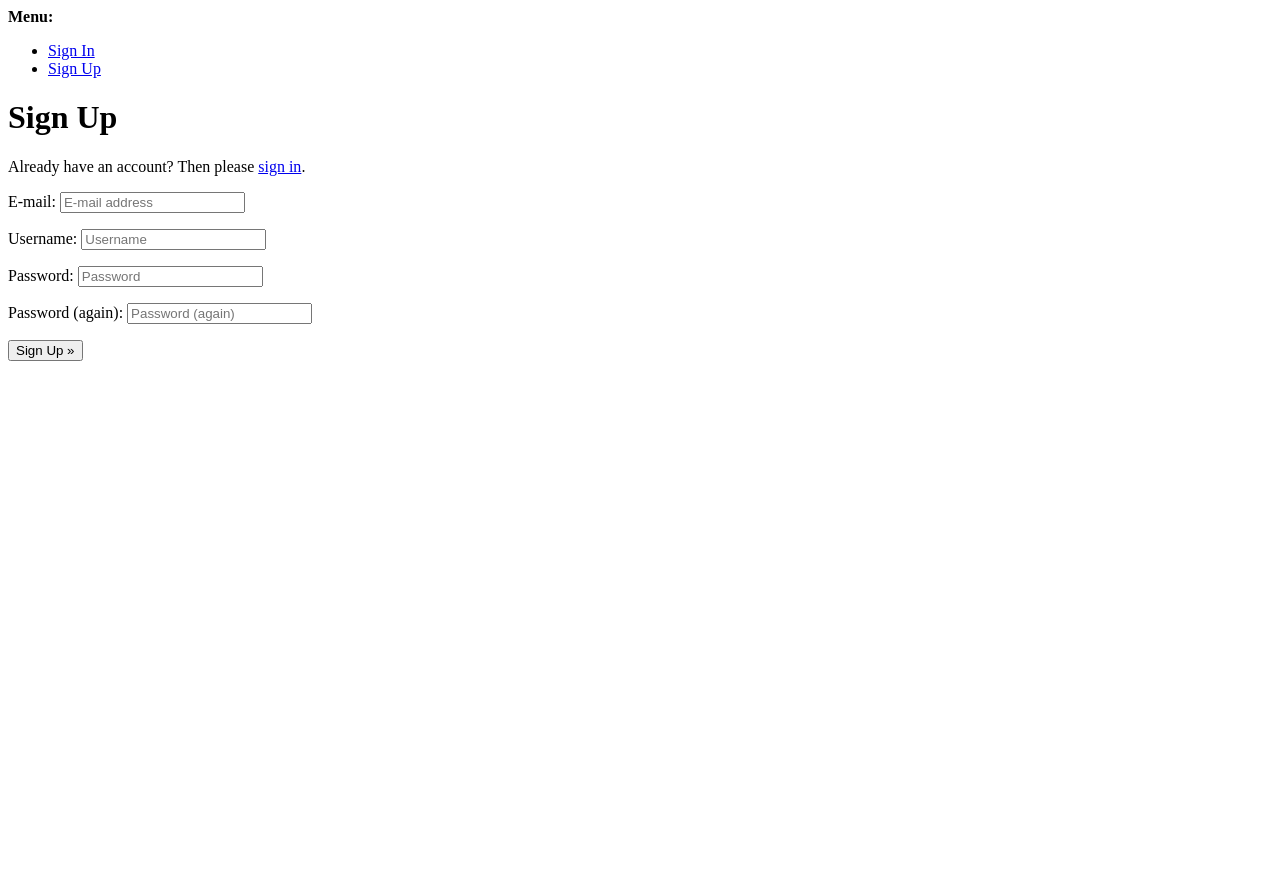
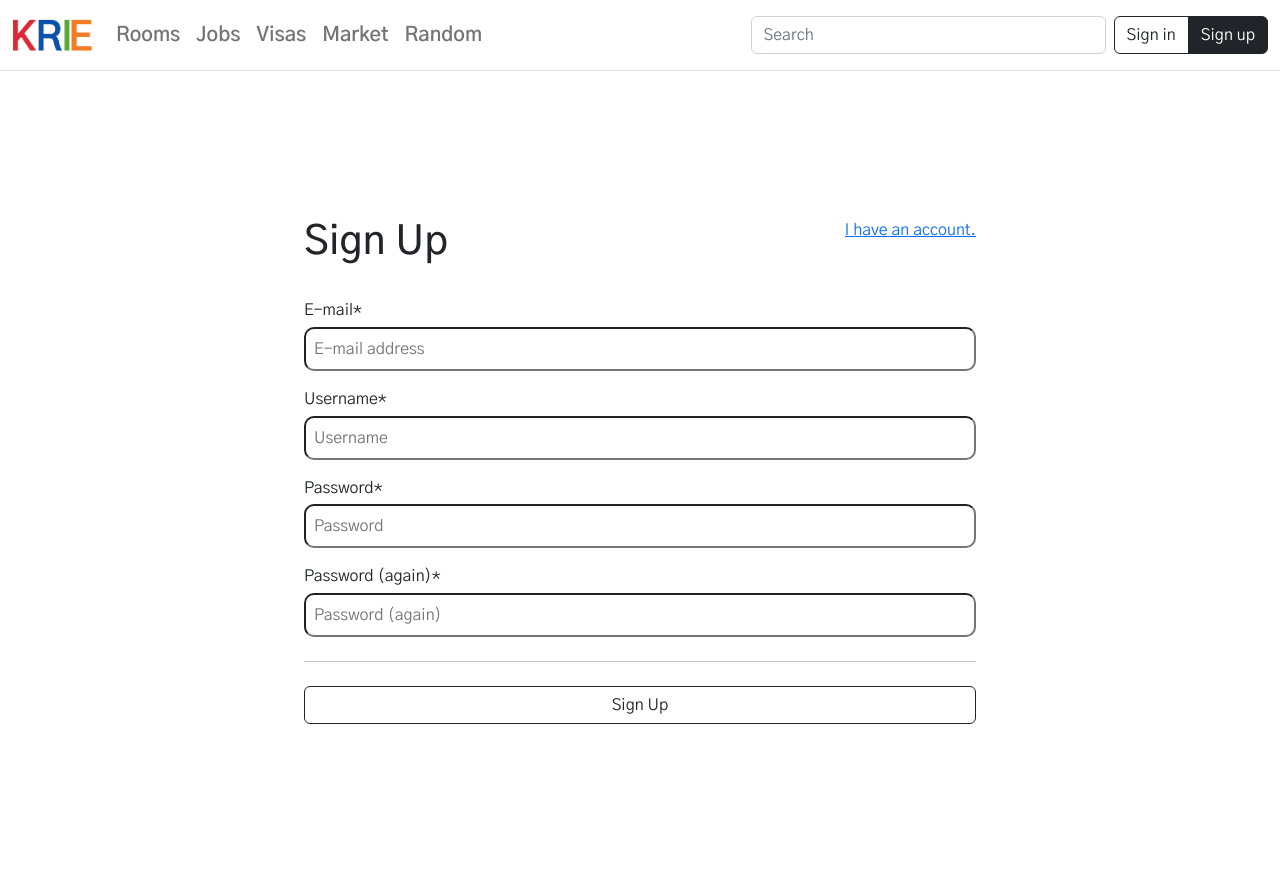
Before and after one commit to sejungkwak/krie, a Django app: page /accounts/signup/ in a window 1280 px wide. Before the commit the page ends 361 px from the top, so only its background shows below. Run offline with Django 3.2, Linux system fonts and the light colour scheme; some libraries are stand-ins or nearby versions.

Commit message:
css: Style signup page form

```diff
--- a/static/css/style.css
+++ b/static/css/style.css
@@ -23,3 +23,19 @@
     width: 20vw;
     max-width: 5rem;
 }
+
+/*=============== Form ===============*/
+
+.controls,
+.textinput {
+    width: 100%;
+}
+
+.controls {
+    margin: .3rem 0 1rem;
+}
+
+.textinput {
+    padding: .5rem;
+    border-radius: 10px;
+}
--- a/templates/account/signup.html
+++ b/templates/account/signup.html
@@ -1,21 +1,34 @@
-{% extends "account/base.html" %}
-
+{% extends "base.html" %}
 {% load i18n %}
-
+{% load crispy_forms_tags %}
 {% block head_title %}{% trans "Signup" %}{% endblock %}
 
 {% block content %}
-<h1>{% trans "Sign Up" %}</h1>
-
-<p>{% blocktrans %}Already have an account? Then please <a href="{{ login_url }}">sign in</a>.{% endblocktrans %}</p>
-
+<div class="container">
+    <div class="vh-100 d-flex align-items-center justify-content-center">
+        <div class="row offset-m-3">
+            <div class="col-12">
+                <div class="row mb-4">
+                    <div class="col-md-7 col-sm-12">
+                        <h1 class="text-center text-md-start">{% trans "Sign Up" %}</h1>
+                    </div>
+                    <div class="col-md-5 col-sm-12">
+                        <p class="text-center text-md-end">{% blocktrans %}<a href="{{ login_url }}">I have an
+                                account.</a>{% endblocktrans %}</p>
+                    </div>
+                </div>
+            </div>
             <form class="signup" id="signup_form" method="post" action="{% url 'account_signup' %}">
                 {% csrf_token %}
-  {{ form.as_p }}
+                {{ form | crispy }}
                 {% if redirect_field_value %}
                 <input type="hidden" name="{{ redirect_field_name }}" value="{{ redirect_field_value }}" />
                 {% endif %}
-  <button type="submit">{% trans "Sign Up" %} &raquo;</button>
+                <hr class="my-4">
+                <button class="btn w-100 btn-outline-dark" type="submit">{% trans "Sign Up" %}</button>
             </form>
+        </div>
+    </div>
+</div>
 
 {% endblock %}
```
Lines whose indentation alone changed are shown as unchanged.
